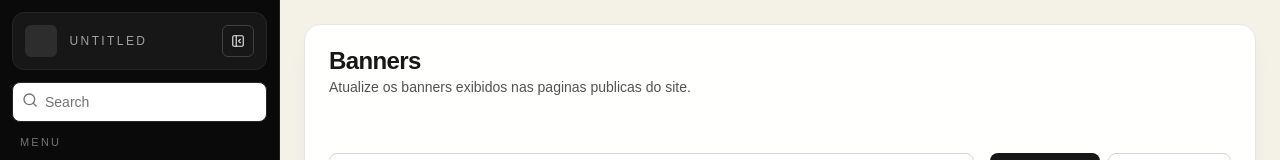
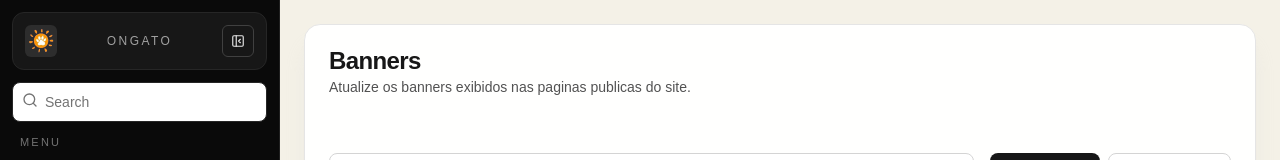
Before and after one commit to kasslima/ongato-front, a Next.js app: page /admin/banners in a window 1280 px wide. Shown: the top 160 px of the page. Built offline with nearby package versions, Linux system fonts and the light colour scheme; no server answers.

Commit message:
feat: colocando ongato com o titulo na sidebar

```diff
--- a/components/admin/AdminSidebar.tsx
+++ b/components/admin/AdminSidebar.tsx
@@ -1,6 +1,7 @@
 "use client";
 
 import { CalendarDays, Cat, Megaphone, Search, Users } from "lucide-react";
+import Image from "next/image";
 import { usePathname, useRouter } from "next/navigation";
 
 import { Button } from "@/components/ui/button";
@@ -89,17 +90,25 @@ function AdminSidebarHeader() {
 
   return (
     <div className="rounded-xl border border-neutral-800 bg-neutral-900 p-3 text-white transition-all duration-300">
-      <div className="flex items-center justify-between gap-2">
+      <div className="relative flex items-center gap-2">
         <div
           className={cn(
-            "h-8 rounded-md bg-neutral-100/10 transition-all duration-300",
+            "h-8 w-8 overflow-hidden rounded-md bg-neutral-100/10 transition-all duration-300",
             "w-8 scale-100 opacity-100"
           )}
-        />
-        <div className="min-w-0 max-w-[140px] flex-1 overflow-hidden transition-all duration-300">
-          <p className="text-xs uppercase tracking-[0.2em] text-neutral-400">Untitled</p>
+        >
+          <Image
+            src="/ongato-logo.png"
+            alt="Ongato logo"
+            width={32}
+            height={32}
+            className="h-8 w-8 object-cover"
+          />
         </div>
-        <SidebarTrigger className="h-8 w-8 shrink-0 rounded-md transition-all duration-300" />
+        <div className="absolute left-1/2 -translate-x-1/2 min-w-0 max-w-[140px] overflow-hidden transition-all duration-300">
+          <p className="text-xs uppercase tracking-[0.2em] text-neutral-400">ongato</p>
+        </div>
+        <SidebarTrigger className="absolute right-0 h-8 w-8 shrink-0 rounded-md transition-all duration-300" />
       </div>
     </div>
   );
```
